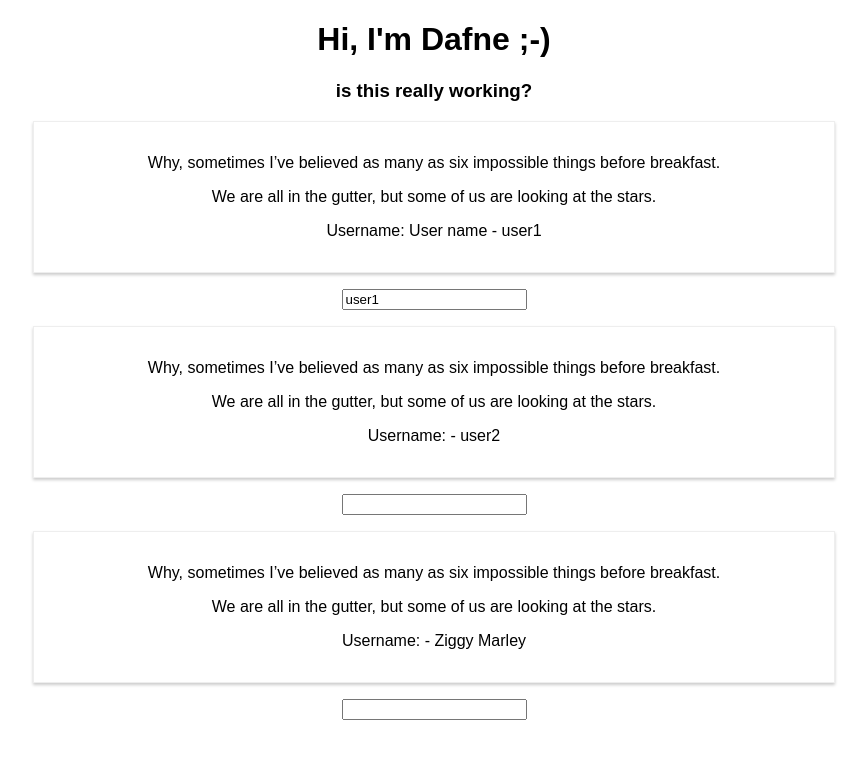
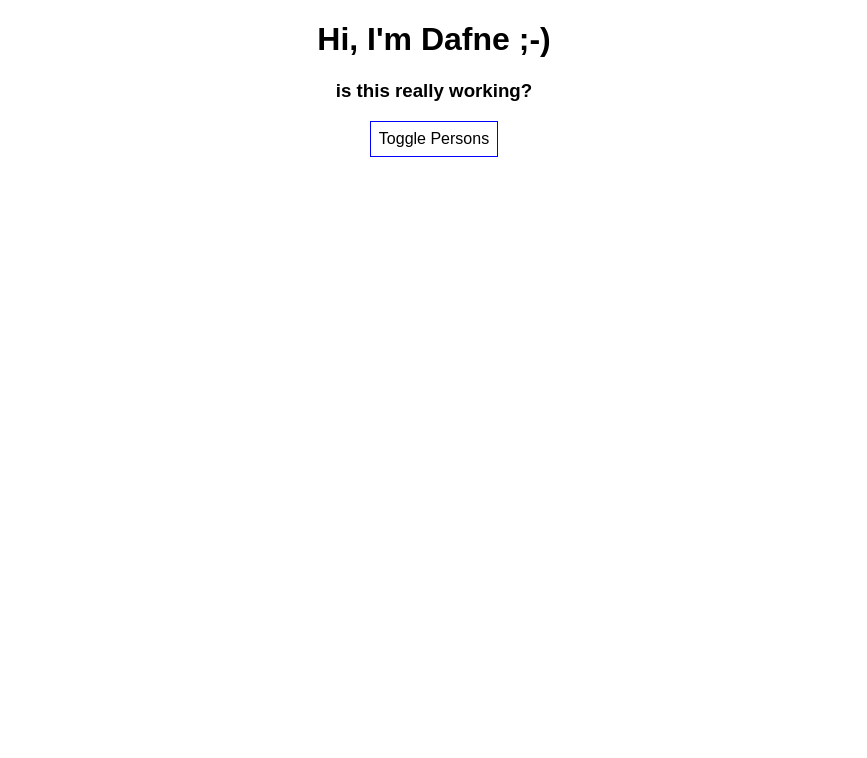
Before and after one commit to dafneolca/react-complete-guide, a React (Create React App) app: page / in a window 1280 px wide. Shown: the top 758 px of the page, without its empty margins (206-1073 px from the left). Built offline with nearby package versions, Linux system fonts and the light colour scheme.

Commit message:
working with lists and conditionals

```diff
--- a/src/App.js
+++ b/src/App.js
@@ -6,64 +6,31 @@ import Output from './Assignment-1/UserOutput/UserOutput'
 import Input from './Assignment-1/UserInput/UserInput'
 
 class App extends Component {
-  stateNew = {
+  state = {
     persons: [
-      { name: "Dafne", age: 31 },
-      { name: "Elfi", age: 59 },
-      { name: "Srini", age: 60 }
+      { key: "aasd3", name: "Dafne", age: 31 },
+      { key: "aasd30", name: "Elfi", age: 59 },
+      { key: "aasd03", name: "Srini", age: 60 }
     ],
-    otherState: 'Some other state'
+    otherState: 'Some other state',
+    showPersons: false
   }
 
-  switchNameHandler = (newName) => {
+  togglePersonsHandler = () => {
+    console.log(this.state.showPersons);
+    let doesShow = this.state.showPersons;
+    this.setState({ showPersons: !doesShow })
+    console.log(this.state.showPersons);
+  }
+
+  deletePersonHandler = (personIndex) => {
+    // console.log("delete");
+    const persons = [...this.state.persons];
+    persons.splice(personIndex, 1);
     this.setState({
-      persons: [
-        { name: newName, age: 31 },
-        { name: "Elfi", age: 59 },
-        { name: "Srini", age: 600 }
-      ]
+      persons: persons
     })
   }
-
-  nameChangedHandler = (event) => {
-    this.setState({
-      persons: [
-        { name: "Dafne", age: 31 },
-        { name: event.target.value, age: 59 },
-        { name: "Srini", age: 600 }
-      ]
-    })
-  }
-
-  // ASSIGNMENT 1
-  state = {
-    userNames: [
-      { name: "user1" },
-      { name: "user2" },
-      { name: "Ziggy Marley" }
-    ],
-    otherState: 'Some other state'
-  }
-
-  userChangedHandler = (event) => {
-    this.setState({
-      userNames: [
-        { name: event.target.value },
-        { name: "Ky-Mani Marley" },
-        { name: "Ziggy Marley" }
-      ],
-    })
-  }
-
-  // switchUserHandler = (newName) => {
-  //   this.setState({
-  //     persons: [
-  //       { name: newName },
-  //       { name: "Elfi" },
-  //       { name: "Srini" }
-  //     ]
-  //   })
-  // }
 
   render() {
     const style = {
@@ -78,38 +45,30 @@ class App extends Component {
       display: 'flex'
     }
 
+    let persons = null;
+
+    if (this.state.showPersons) {
+      persons = (
+        <div style={personContainer}>
+          {this.state.persons.map((person, index) => {
+            return <Person
+              click={() => this.deletePersonHandler(index)}
+              name={person.name}
+              age={person.age}
+              key={person.key} />
+          })}
+        </div>
+      )
+    }
+
     return (
       <div className="App" >
         <h1>Hi, I'm Dafne ;-)</h1>
         <h3>is this really working?</h3>
-
-        {/* <button
+        <button
           style={style}
-          onClick={this.switchNameHandler.bind(this, 'Maximilian')}>Switch Name</button>
-
-        <div style={personContainer}>
-          <Person name={this.stateNew.persons[0].name} age={this.stateNew.persons[0].age} />
-
-          <Person name={this.stateNew.persons[1].name} age={this.stateNew.persons[1].age}
-            changed={this.nameChangedHandler}
-            click={this.switchNameHandler.bind(this, 'Max!!')}
-          >Special *CaSe*
-          </Person>
-
-          <Person name={this.stateNew.persons[2].name} age={this.stateNew.persons[2].age} />
-        </div> */}
-
-
-
-        {/* // ASSIGNMENT 1 */}
-        <Output userName="User name" user={this.state.userNames[0].name} />
-        <Input changed={this.userChangedHandler} user={this.state.userNames[0].name} />
-
-        <Output user={this.state.userNames[1].name} />
-        <Input />
-
-        <Output user={this.state.userNames[2].name} />
-        <Input />
+          onClick={this.togglePersonsHandler}>Toggle Persons</button>
+        {persons}
       </div >
     )
   }
```
